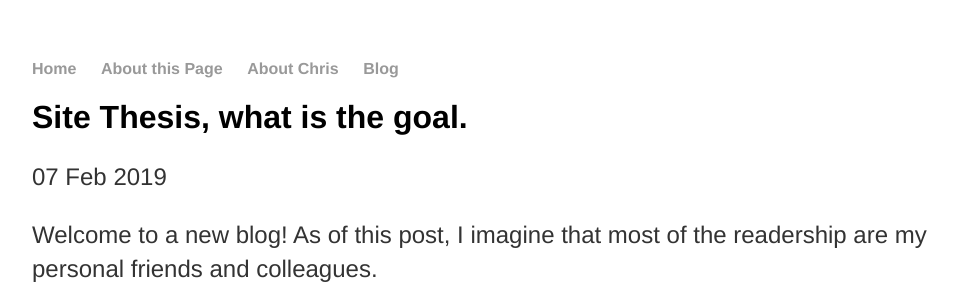
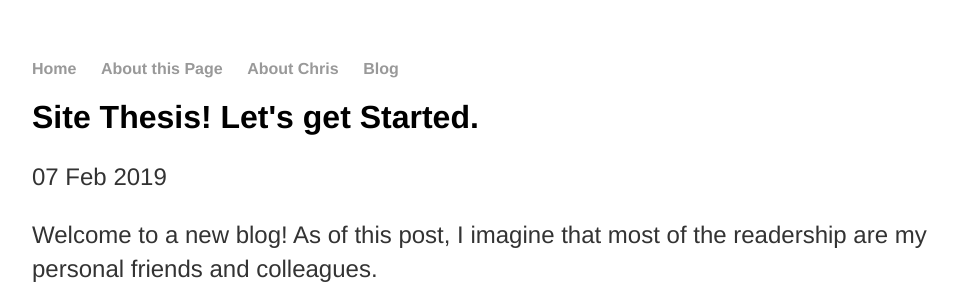
Before and after one commit to chmartin/chmartin.github.io, a Jekyll site: the page built from _posts/2019-02-07-Thesis-Statement.md, in a window 1280 px wide. Shown: the top 294 px of the page, without its empty margins (160-1119 px from the left). Built offline with Jekyll 4.4.1, drawn with Linux system fonts in a browser that asks for light colours; comment, search, counter and statistics services are not loaded.

Commit message:
Title Update

```diff
--- a/_posts/2019-02-07-Thesis-Statement.md
+++ b/_posts/2019-02-07-Thesis-Statement.md
@@ -1,6 +1,6 @@
 ---
 layout: post
-title: "Site Thesis, what is the goal."
+title: "Site Thesis! Let's get Started."
 date: 2019-02-07
 ---
 
```
